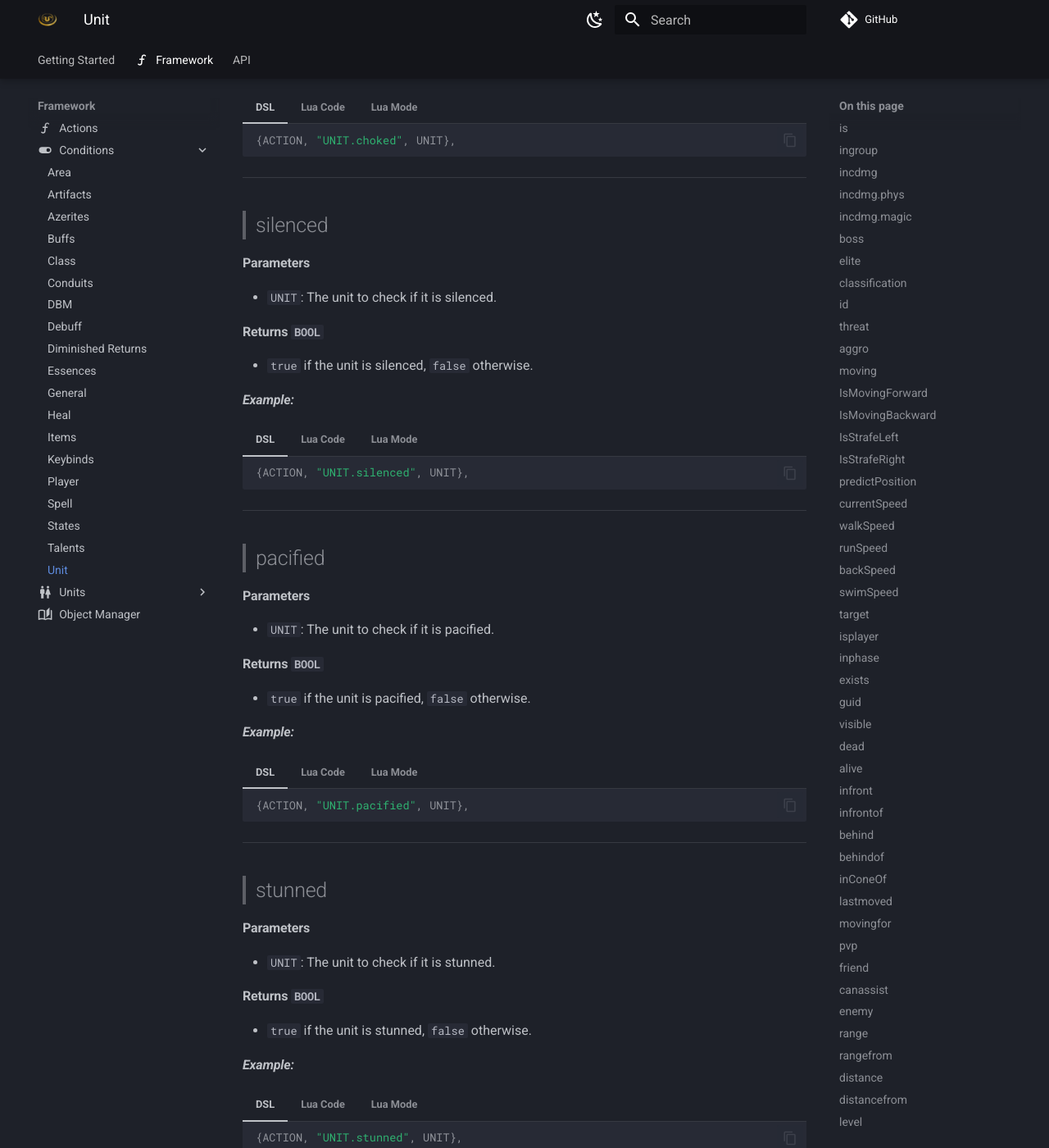
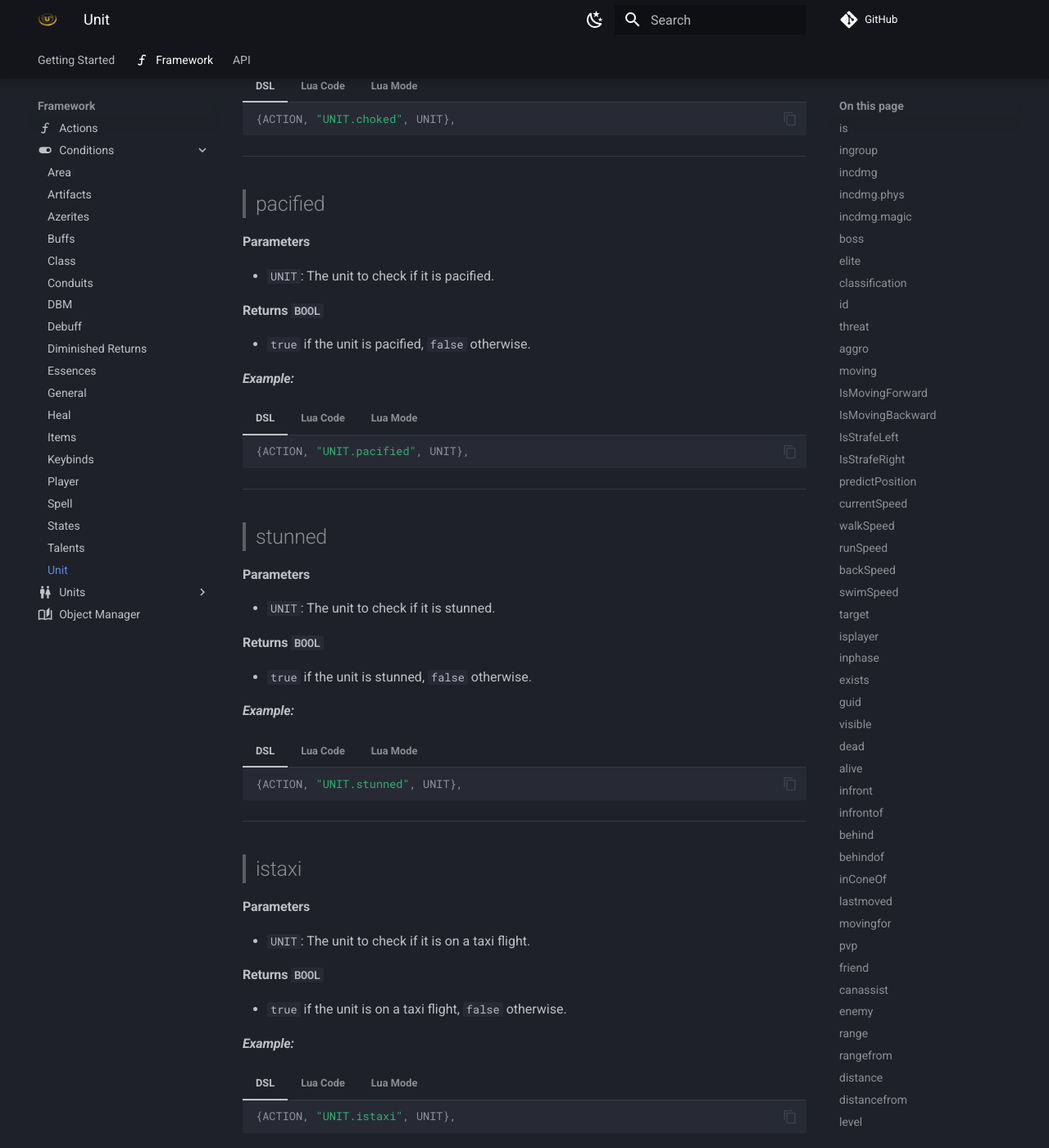
Before and after one commit to DimaSheiko/apep-docs, an MkDocs documentation site: the page built from docs/framework/conditions/unit.md, in a window 1280 px wide and 1400 px high, scrolled down 34865 px. Shown: the whole window at 82% size. Built offline with MkDocs 1.6.1 and Material for MkDocs 9.7.7, drawn with Linux system fonts in a browser that asks for light colours; comment, search, counter and statistics services are not loaded; some of the changed text lies outside the part shown.

Commit message:
Refactor unit condition API documentation

````diff
--- a/docs/framework/conditions/unit.md
+++ b/docs/framework/conditions/unit.md
@@ -2332,8 +2332,6 @@
 
 ---
 
----
-
 > ## sitting
 
 #### Parameters
@@ -2457,7 +2455,7 @@
 === "Lua Mode"
 
     ```lua
-    UNIT:isTotem()
+    UNIT:IsTotem()
     ```
 
 ---
@@ -2530,11 +2528,11 @@
 
 #### Parameters
 
--   `UNIT`: The unit to check if its pet is in combat.
-
-#### Returns `BOOL`
-
--   `true` if the unit's pet is in combat, `false` otherwise.
+-   `UNIT`: The unit to check if the pet is in combat.
+
+#### Returns `BOOL`
+
+-   `true` if the pet is in combat, `false` otherwise.
 
 #### _Example:_
 
@@ -2617,39 +2615,7 @@
 === "Lua Mode"
 
     ```lua
-    UNIT:choked()
-    ```
-
----
-
-> ## silenced
-
-#### Parameters
-
--   `UNIT`: The unit to check if it is silenced.
-
-#### Returns `BOOL`
-
--   `true` if the unit is silenced, `false` otherwise.
-
-#### _Example:_
-
-=== "DSL"
-
-    ```lua
-    {ACTION, "UNIT.silenced", UNIT},
-    ```
-
-=== "Lua Code"
-
-    ```lua
-    _A.DSL:Get("silenced")("UNIT")
-    ```
-
-=== "Lua Mode"
-
-    ```lua
-    UNIT:silenced()
+    UNIT:IsChoked()
     ```
 
 ---
@@ -2722,11 +2688,11 @@
 
 #### Parameters
 
--   `UNIT`: The unit to check if it is on a taxi.
-
-#### Returns `BOOL`
-
--   `true` if the unit is on a taxi, `false` otherwise.
+-   `UNIT`: The unit to check if it is on a taxi flight.
+
+#### Returns `BOOL`
+
+-   `true` if the unit is on a taxi flight, `false` otherwise.
 
 #### _Example:_
 
@@ -3065,7 +3031,7 @@
 === "Lua Mode"
 
     ```lua
-    UNIT:feignDeath()
-    ```
-
----
+    UNIT:IsFeignDeath()
+    ```
+
+---
````
Also changed, not shown: other parts of docs/framework/conditions/unit.md (+19 -19 lines).
